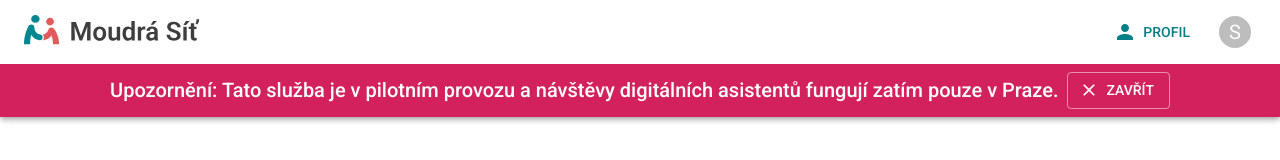
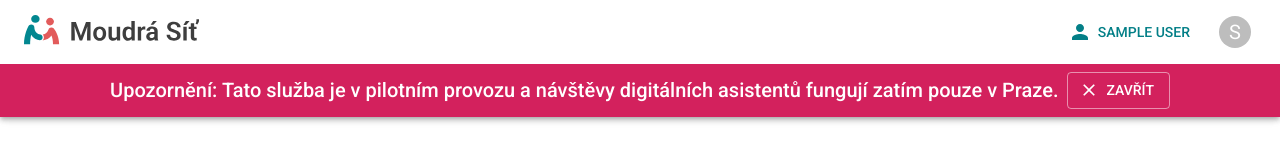
Before and after one commit to MoudraSit/moudra-sit, a Next.js app: page / in a window 1280 px wide. Shown: the top 160 px of the page. Built offline with nearby package versions, Linux system fonts and the light colour scheme; no server answers; sample sign-in values are in the browser's storage; what react-google-recaptcha-v3 would draw is missing.

Commit message:
display name

```diff
--- a/components/layout/header.tsx
+++ b/components/layout/header.tsx
@@ -63,7 +63,7 @@ function ResponsiveAppBar() {
                   color="secondary"
                   href="/profile"
                 >
-                  <Person style={{ marginRight: 6 }} /> Profil
+                  <Person style={{ marginRight: 6 }} /> {data.user?.name}
                 </Button>
                 <Tooltip title="Account settings">
                   <IconButton
@@ -123,7 +123,7 @@ function ResponsiveAppBar() {
                   <ListItemIcon>
                     <Person fontSize="small" />
                   </ListItemIcon>
-                  Profil
+                  {data.user?.name}
                 </MenuItem>
                 <MenuItem onClick={logoutHandler}>
                   <ListItemIcon>
```
